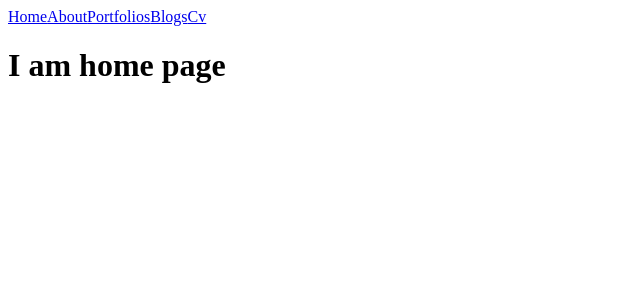
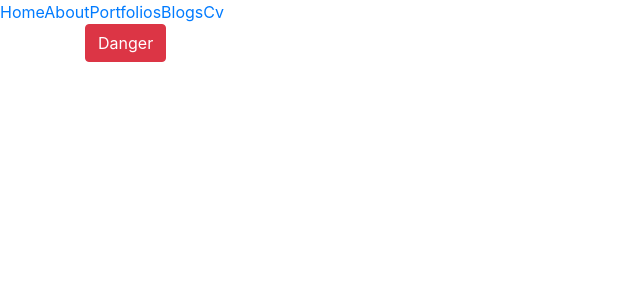
Before and after one commit to Jerga99/portfolio-jerga-app-updates, a Next.js app: page / in a window 1280 px wide. Shown: the top 300 px of the page, without its empty margins (0-640 px from the left). Built offline with nearby package versions, Linux system fonts and the light colour scheme.

Commit message:
Reactstrap and bootstrap

```diff
--- a/package.json
+++ b/package.json
@@ -10,8 +10,10 @@
   },
   "dependencies": {
     "axios": "^0.21.1",
+    "bootstrap": "^4.4.1",
     "next": "10.0.9",
     "react": "17.0.2",
-    "react-dom": "17.0.2"
+    "react-dom": "17.0.2",
+    "reactstrap": "^8.9.0"
   }
 }
--- a/pages/_app.js
+++ b/pages/_app.js
@@ -1,3 +1,5 @@
+
+import 'bootstrap/dist/css/bootstrap.min.css';
 
 function MyApp({ Component, pageProps }) {
   return <Component {...pageProps} />
--- a/pages/index.js
+++ b/pages/index.js
@@ -1,10 +1,13 @@
 
 import BaseLayout from "../components/layouts/BaseLayout";
+import { Container, Button } from "reactstrap";
 
 const Home = () => {
   return (
     <BaseLayout>
-      <h1>I am home page</h1>
+      <Container>
+        <Button color="danger">Danger</Button>
+      </Container>
     </BaseLayout >
   )
 }
```
Also changed, not shown: 1 other file (tests, documents, lock files or other folders).
